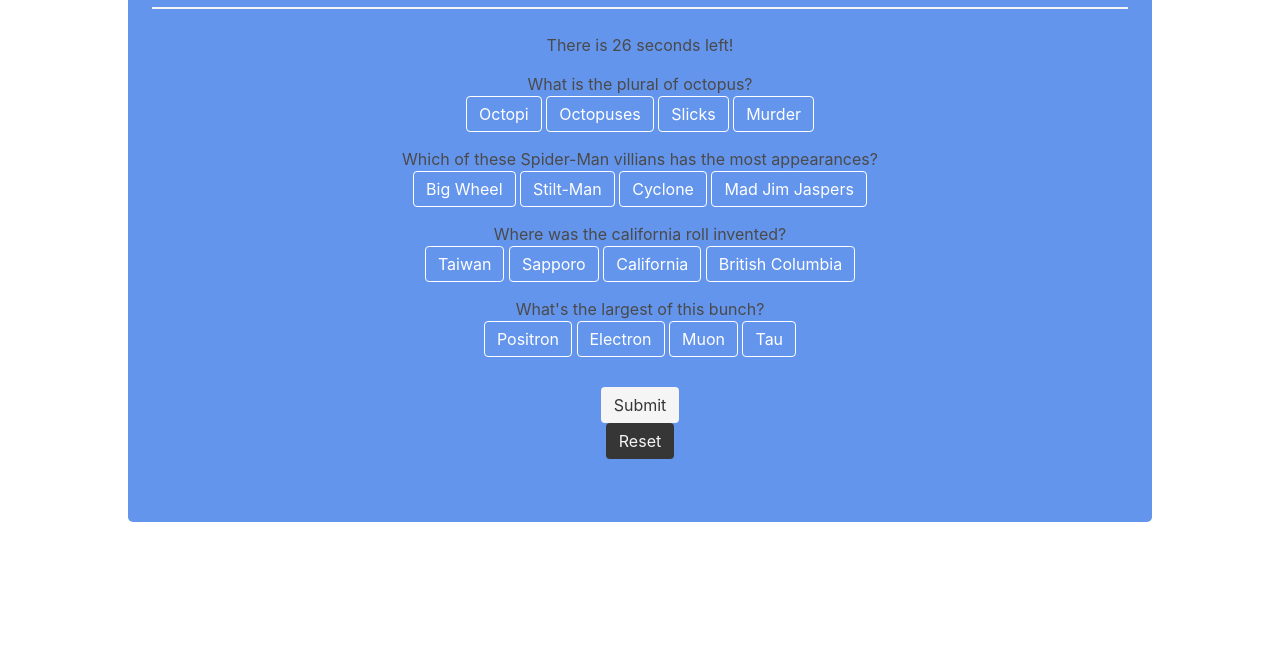
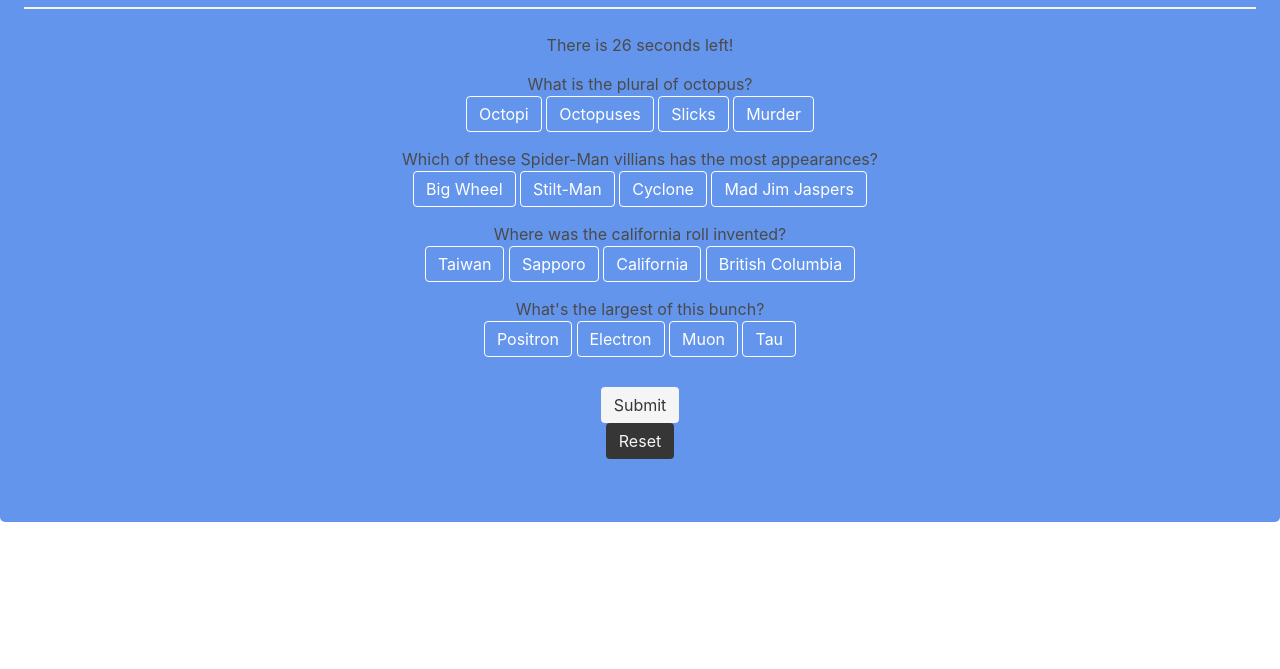
Before and after one commit to MisterSpacebar/HW5_Trivia, a plain HTML site: page index.html in a window 1280 px wide. Shown: the part 131-800 px from the top of the page. Drawn offline with nearby package versions, Linux system fonts and the light colour scheme.

```diff
--- a/main.css
+++ b/main.css
@@ -5,7 +5,7 @@
 .section{
     margin: 0 auto;
     background-color: cornflowerblue;
-    width: 1024px;
+    width: 1280px;
     border-radius: 5px;
     margin-top: 30px;
 }
```
